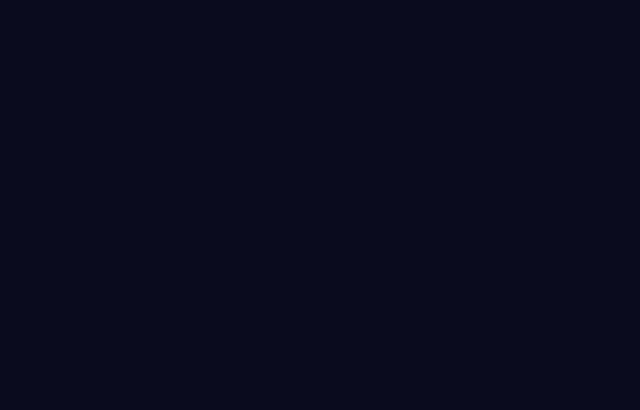
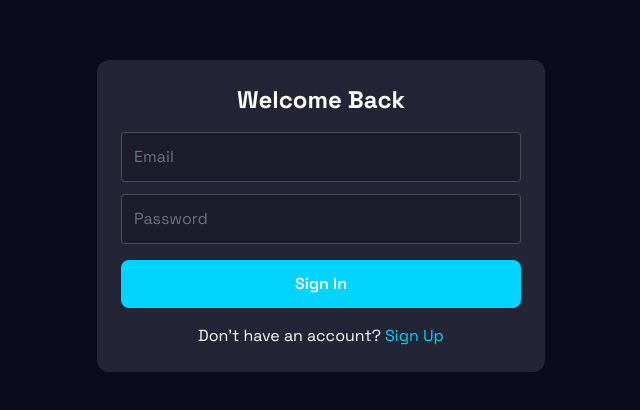
Before and after one commit to creatorarno/project-showcase-2025, a React (Vite) app in the folder anatomy-ai/: page /login in a window 1280 px wide. Before the commit this address had no page. Shown: the part 184-594 px from the top of the page, without its empty margins (319-959 px from the left). Built offline with nearby package versions, Linux system fonts and the light colour scheme; no server answers.

Commit message:
authentication added

```diff
--- a/anatomy-ai/package.json
+++ b/anatomy-ai/package.json
@@ -12,7 +12,9 @@
   "dependencies": {
     "@react-three/drei": "^10.7.7",
     "@react-three/fiber": "^9.4.0",
+    "@supabase/supabase-js": "^2.84.0",
     "@types/three": "^0.181.0",
+    "dotenv": "^17.2.3",
     "react": "^19.2.0",
     "react-dom": "^19.2.0",
     "react-router-dom": "^7.9.6",
--- a/anatomy-ai/src/App.tsx
+++ b/anatomy-ai/src/App.tsx
@@ -4,15 +4,24 @@ import Landing from './pages/Landing';
 import Dashboard from './pages/Dashboard';
 import Community from './pages/Community';
 import Tutor from './pages/Tutor';
+import Login from './pages/Login';
+import ProtectedRoute from './components/ProtectedRoutes'; // <--- Import the new wrapper
 
 function App() {
   return (
     <BrowserRouter>
       <Routes>
+        {/* PUBLIC ROUTES (Accessible by everyone) */}
         <Route path="/" element={<Landing />} />
-        <Route path="/dashboard" element={<Dashboard />} />
-        <Route path="/community" element={<Community />} />
-        <Route path="/tutor" element={<Tutor />} />
+        <Route path="/login" element={<Login />} />
+        <Route path="/tutor" element={<Tutor />} /> {/* Explicitly requested as Public */}
+
+        {/* PRIVATE ROUTES (Require Login) */}
+        <Route element={<ProtectedRoute />}>
+            <Route path="/dashboard" element={<Dashboard />} />
+            <Route path="/community" element={<Community />} />
+        </Route>
+
       </Routes>
     </BrowserRouter>
   );
--- /dev/null
+++ b/anatomy-ai/src/components/ProtectedRoutes.tsx
@@ -0,0 +1,46 @@
+// components/ProtectedRoutes.tsx
+import React, { useEffect, useState } from "react";
+import { Navigate, Outlet } from "react-router-dom";
+import { supabase } from "../../utils/supabase";
+
+const ProtectedRoute = () => {
+  const [loading, setLoading] = useState(true);
+  const [isAuthenticated, setIsAuthenticated] = useState(false);
+
+  useEffect(() => {
+    const checkSession = async () => {
+      const { data } = await supabase.auth.getSession();
+
+      if (data.session) {
+        setIsAuthenticated(true);
+      } else {
+        setIsAuthenticated(false);
+      }
+
+      setLoading(false);
+    };
+
+    checkSession();
+
+    // Listen for login/logout events
+    const { data: listener } = supabase.auth.onAuthStateChange(() => {
+      checkSession();
+    });
+
+    return () => {
+      listener.subscription.unsubscribe();
+    };
+  }, []);
+
+  if (loading) {
+    return (
+      <div className="min-h-screen flex items-center justify-center text-white">
+        Checking authentication...
+      </div>
+    );
+  }
+
+  return isAuthenticated ? <Outlet /> : <Navigate to="/login" replace />;
+};
+
+export default ProtectedRoute;
--- a/anatomy-ai/src/pages/Landing.tsx
+++ b/anatomy-ai/src/pages/Landing.tsx
@@ -4,7 +4,7 @@ import { Link } from 'react-router-dom';
 const Landing: React.FC = () => {
   return (
     <div className="relative min-h-screen w-full overflow-hidden">
-      {/* Animated Background */}
+      {/* ... background code ... */}
       <div className="absolute inset-0 animated-grid bg-grid-pattern opacity-20 z-0 pointer-events-none"></div>
       <div className="absolute top-[-20%] left-[-10%] w-[500px] h-[500px] bg-primary/20 rounded-full blur-[100px]"></div>
       <div className="absolute bottom-[-20%] right-[-10%] w-[500px] h-[500px] bg-secondary/20 rounded-full blur-[100px]"></div>
@@ -15,8 +15,11 @@ const Landing: React.FC = () => {
           <span className="text-xl font-bold">VR Anatomy AI</span>
         </div>
         <div className="flex gap-4">
-          <Link to="/dashboard" className="px-4 py-2 text-sm font-bold text-white hover:text-primary transition-colors">Login</Link>
-          <Link to="/dashboard" className="px-5 py-2 rounded-lg bg-primary text-background-dark text-sm font-bold hover:shadow-neon transition-all">
+          {/* 👇 CONNECTED LOGIN TEXT */}
+          <Link to="/login" className="px-4 py-2 text-sm font-bold text-white hover:text-primary transition-colors">
+             Login
+          </Link>
+          <Link to="/login" className="px-5 py-2 rounded-lg bg-primary text-background-dark text-sm font-bold hover:shadow-neon transition-all">
             Request Demo
           </Link>
         </div>
@@ -33,7 +36,8 @@ const Landing: React.FC = () => {
         </p>
 
         <div className="flex justify-center gap-4 flex-wrap">
-          <Link to="/dashboard" className="px-8 py-4 rounded-xl bg-primary text-background-dark font-bold text-lg hover:scale-105 transition-transform shadow-neon">
+          {/* 👇 CONNECTED EXPLORE BUTTON */}
+          <Link to="/login" className="px-8 py-4 rounded-xl bg-primary text-background-dark font-bold text-lg hover:scale-105 transition-transform shadow-neon">
             Explore Anatomy VR
           </Link>
           <Link to="/tutor" className="px-8 py-4 rounded-xl bg-white/10 backdrop-blur border border-white/20 font-bold text-lg hover:bg-white/20 transition-colors">
@@ -41,8 +45,8 @@ const Landing: React.FC = () => {
           </Link>
         </div>
 
-        {/* Feature Grid from your HTML */}
-        <div className="grid grid-cols-1 md:grid-cols-2 lg:grid-cols-4 gap-6 mt-24 text-left">
+        {/* ... Features Grid ... */}
+         <div className="grid grid-cols-1 md:grid-cols-2 lg:grid-cols-4 gap-6 mt-24 text-left">
           {[
             { icon: 'cancel', title: 'The Problem', desc: 'Traditional methods are static, costly, and lack hands-on practice.' },
             { icon: 'track_changes', title: 'Our Objective', desc: 'Make anatomy learning immersive, accurate, and accessible.' },
--- /dev/null
+++ b/anatomy-ai/src/pages/Login.tsx
@@ -0,0 +1,115 @@
+// pages/Login.tsx
+import React, { useEffect, useState } from "react";
+import { supabase } from "../../utils/supabase";
+import { useNavigate } from "react-router-dom";
+
+const Login = () => {
+  const navigate = useNavigate();
+
+  const [email, setEmail] = useState("");
+  const [password, setPassword] = useState("");
+  const [isSignUp, setIsSignUp] = useState(false);
+  const [loading, setLoading] = useState(false);
+  const [checkingSession, setCheckingSession] = useState(true);
+  const [error, setError] = useState<string | null>(null);
+
+  useEffect(() => {
+    const check = async () => {
+      const { data } = await supabase.auth.getSession();
+      if (data.session) {
+        navigate("/dashboard", { replace: true });
+      }
+      setCheckingSession(false);
+    };
+    check();
+  }, [navigate]);
+
+  const handleAuth = async (e: React.FormEvent) => {
+    e.preventDefault();
+    setLoading(true);
+    setError(null);
+
+    try {
+      const cleanEmail = email.trim();
+      let auth;
+
+      if (isSignUp) {
+        auth = await supabase.auth.signUp({
+          email: cleanEmail,
+          password,
+        });
+      } else {
+        auth = await supabase.auth.signInWithPassword({
+          email: cleanEmail,
+          password,
+        });
+      }
+
+      if (auth.error) throw auth.error;
+      navigate("/dashboard", { replace: true });
+
+    } catch (err: any) {
+      setError(err.message);
+    } finally {
+      setLoading(false);
+    }
+  };
+
+  if (checkingSession) {
+    return (
+      <div className="min-h-screen flex items-center justify-center text-white">
+        Checking session...
+      </div>
+    );
+  }
+
+  return (
+    <div className="min-h-screen flex items-center justify-center text-white">
+      <form onSubmit={handleAuth} className="w-full max-w-md p-6 bg-white/10 rounded-xl">
+        <h2 className="text-2xl font-bold mb-4 text-center">
+          {isSignUp ? "Create Account" : "Welcome Back"}
+        </h2>
+
+        {error && <p className="text-red-400 text-center mb-3">{error}</p>}
+
+        <input
+          type="email"
+          placeholder="Email"
+          className="w-full mb-3 p-3 rounded bg-black/20 border border-white/20"
+          required
+          value={email}
+          onChange={(e) => setEmail(e.target.value)}
+        />
+
+        <input
+          type="password"
+          placeholder="Password"
+          className="w-full mb-4 p-3 rounded bg-black/20 border border-white/20"
+          required
+          value={password}
+          onChange={(e) => setPassword(e.target.value)}
+        />
+
+        <button
+          type="submit"
+          disabled={loading}
+          className="w-full p-3 bg-primary font-semibold rounded-lg"
+        >
+          {loading ? "Processing..." : isSignUp ? "Sign Up" : "Sign In"}
+        </button>
+
+        <p className="text-center mt-4">
+          {isSignUp ? "Already have an account?" : "Don't have an account?"}
+          <span
+            className="text-primary cursor-pointer ml-1"
+            onClick={() => setIsSignUp(!isSignUp)}
+          >
+            {isSignUp ? "Sign In" : "Sign Up"}
+          </span>
+        </p>
+      </form>
+    </div>
+  );
+};
+
+export default Login;
--- /dev/null
+++ b/anatomy-ai/utils/supabase.ts
@@ -0,0 +1,12 @@
+import { createClient } from '@supabase/supabase-js';
+
+const supabaseUrl = import.meta.env.VITE_SUPABASE_URL;
+const supabaseAnonKey = import.meta.env.VITE_SUPABASE_ANON_KEY;
+
+export const supabase = createClient(supabaseUrl, supabaseAnonKey, {
+  auth: {
+    persistSession: true,   // <-- REQUIRED
+    detectSessionInUrl: true,
+    autoRefreshToken: true, // <-- REQUIRED
+  }
+});
```
Also changed, not shown: anatomy-ai/src/components/Navbar.tsx (+52 -6 lines), 2 other files (tests, documents, lock files or other folders).
